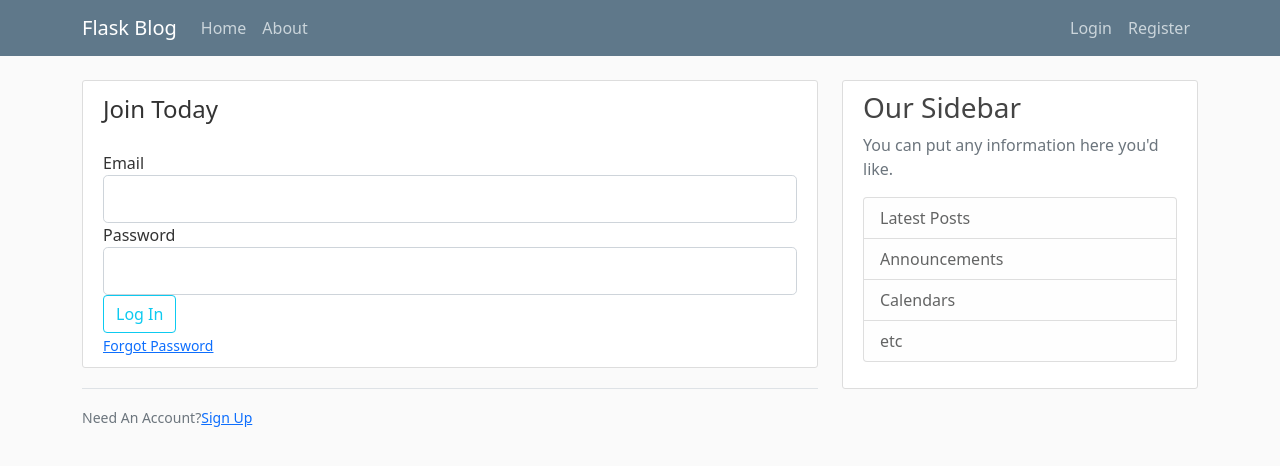
After one commit to SIGEGV/Flask_blog, a Flask app: page /login in a window 1280 px wide. The commit adds this page. Shown: the top 466 px of the page. Run offline with Flask 3, Linux system fonts and the light colour scheme.

Commit message:
added the signin/ signup/ login forms

```diff
--- a/flask_blog.py
+++ b/flask_blog.py
@@ -1,6 +1,9 @@
-from flask import Flask,render_template,url_for
+from flask import Flask,render_template,url_for,flash,redirect
+from forms import RegistrationForm, LoginForm
 app=Flask(__name__)
 
+# go to python cli and type improt secrets and then secrets.token_hex(16) and it will give you a randon 16 digit key value
+app.config['SECRET_KEY']='b05103f9ee374fa043ba58ced99cfcb4'
 posts=[
     {
         'author': 'Yash Dobriyal',
@@ -19,7 +22,7 @@ posts=[
 # both route retuen the same things;
 @app.route('/')
 @app.route('/home')
-def hello():
+def home():
     return render_template('home.html', posts=posts)
 
 
@@ -27,5 +30,30 @@ def hello():
 def about():
     return render_template('about.html', title='About')
 
+@app.route('/register',methods=["GET","POST"])
+def register():
+    form=RegistrationForm()
+    if form.validate_on_submit():
+        flash(f'Account Created For {form.username.data}!','success')
+        return redirect(url_for('home'))
+    return render_template('register.html', title='Sign-Up',form=form)
+
+
+@app.route('/login',methods=['GET','POST'])
+def login():
+    form=LoginForm()
+    if form.validate_on_submit():
+    # down code was used as tmp database;
+        if form.email.data== 'admin@gmail.com' and form.password.data=='123456':
+         flash('You have logged in !!!!!!!!','success')
+         return redirect(url_for('home'))
+        else:
+            flash('Log in unsuccesfull, check username and password','danger')
+    return render_template('login.html', title='Login',form=form)
+
+
+
+
+
 if __name__ == '__main__':
     app.run(debug=True,port=8080)
--- /dev/null
+++ b/forms.py
@@ -0,0 +1,23 @@
+from flask_wtf import FlaskForm
+from wtforms import StringField,PasswordField,SubmitField,BooleanField
+from wtforms.validators import DataRequired, Length,Email,EqualTo
+
+
+
+class RegistrationForm(FlaskForm):
+     username=StringField('Username',
+                           validators=[DataRequired(), Length(min=2, max=20)])
+     email=StringField('Email', validators=[DataRequired(),Email()])
+     password=PasswordField('Password',validators=[DataRequired(),Length(min=6)])
+     confirm_password=PasswordField('Confirm Password',validators=[DataRequired(),Length(min=6), EqualTo('password')])
+     submit= SubmitField('Sign Up')
+
+
+
+
+class LoginForm(FlaskForm):
+     email=StringField('Email', validators=[DataRequired(),Email()])
+     password=PasswordField('Password',validators=[DataRequired(),Length(min=6)])
+    #  this is the cookie
+     remember=BooleanField('Remember Me')
+     submit= SubmitField('Log In')
--- a/templates/about.html
+++ b/templates/about.html
@@ -0,0 +1 @@
+{% extends "base.html" %}
--- a/templates/base.html
+++ b/templates/base.html
@@ -21,13 +21,13 @@
             </button>
             <div class="collapse navbar-collapse" id="navbarToggle">
               <div class="navbar-nav mr-auto">
-                <a class="nav-item nav-link" href="/">Home</a>
-                <a class="nav-item nav-link" href="/about">About</a>
+                <a class="nav-item nav-link" href="{{url_for('home')}}"">Home</a>
+                <a class="nav-item nav-link" href="{{url_for('about')}}">About</a>
               </div>
               <!-- Navbar Right Side -->
               <div class="navbar-nav ms-auto">
-                <a class="nav-item nav-link" href="/login">Login</a>
-                <a class="nav-item nav-link" href="/register">Register</a>
+                <a class="nav-item nav-link" href="{{url_for('login')}}">Login</a>
+                <a class="nav-item nav-link" href="{{url_for('register')}}">Register</a>
               </div>
             </div>
           </div>
@@ -36,6 +36,15 @@
       <main role="main" class="container">
         <div class="row">
           <div class="col-md-8">
+            {%with messages =get_flashed_messages(with_categories=true)%}
+                {%if messages%}
+                       {%for category, message in messages%}
+                          <div class ="alert alert-{{category}}">
+                            {{message}}
+                          </div>
+                       {% endfor %}
+                {% endif %}
+            {% endwith %}
             {% block body %}{% endblock body %}
           </div>
           <div class="col-md-4">
--- /dev/null
+++ b/templates/login.html
@@ -0,0 +1,57 @@
+{% extends "base.html" %}
+{% block title %}{{title}}{% endblock title %}
+{% block body %}
+
+  <div class="content-section">
+    <form method="POST", action ="">
+        <!--this tag add CSRF Token-->
+        {{form.hidden_tag()}}
+        <fieldset class="form-group">
+            <legend class="border-bootom mb-4"> Join Today</legend>
+            <div class="form-group">
+                {{form.email.label(class="form-control-label")}}
+
+                {% if form.email.errors %}
+
+                {{form.email(class="form-control form-control-lg is-invalid")}}
+                <div class="invalid-feedback">
+                  {%for errors in form.email.errors%}
+                         <span>{{errors}}</span>
+                  {% endfor %}
+                </div>
+                {% else %}
+                {{form.email(class="form-control form-control-lg")}}
+                  {% endif %}
+
+        </div>
+            <div class="form-group">
+                {{form.password.label(class="form-control-label")}}
+                {% if form.password.errors %}
+
+                {{form.password(class="form-control form-control-lg is-invalid")}}
+                <div class="invalid-feedback">
+                  {%for errors in form.password.errors%}
+                         <span>{{errors}}</span>
+                  {% endfor %}
+                </div>
+                 {% else %}
+                    {{form.password(class="form-control form-control-lg")}}
+                    {% endif %}
+        </div>
+        </fieldset>
+        <div class="form-group">
+            {{form.submit(class="btn btn-outline-info")}}
+        </div>
+            <div>
+            <small class="text-muted ml-2">
+                <a href="#">Forgot Password</a>
+          </small>
+        </div>
+    </form>
+</div>
+<div class="border-top pt-3">
+<small class="text-muted">
+   Need An Account?<a class= "ml-2" href="{{url_for('register')}}">Sign Up</a>
+</small>
+</div>
+{% endblock body %}
```
Also changed, not shown: templates/register.html (added, +85 -0 lines), templates/home.html (line endings or trailing spaces).
